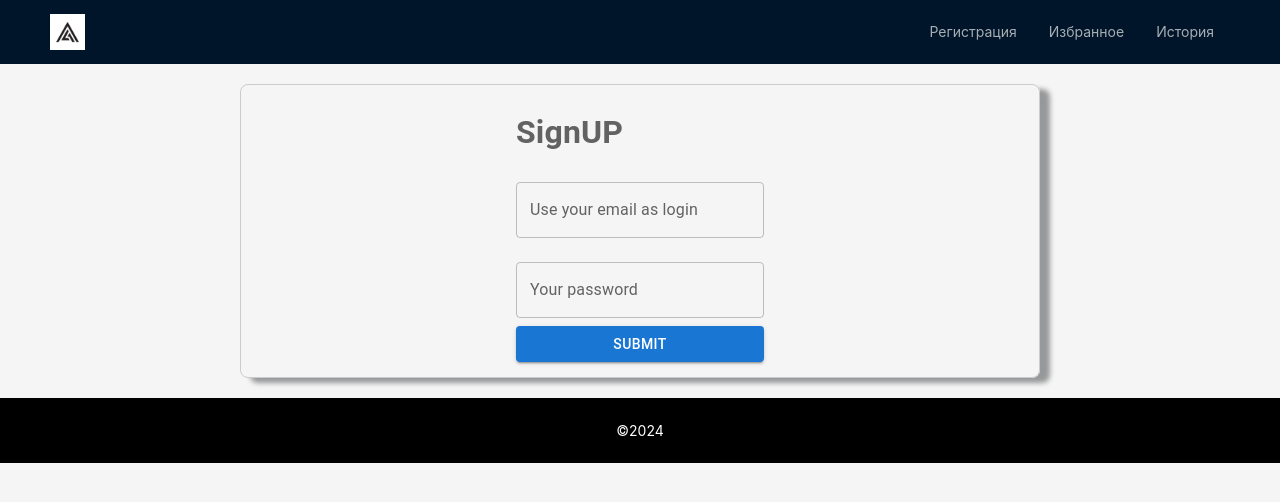
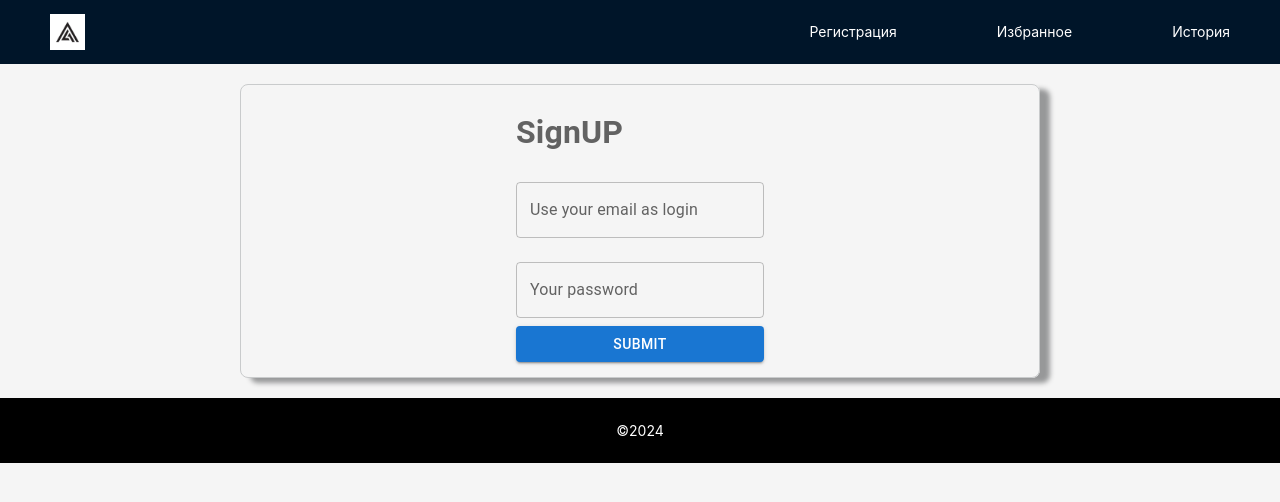
Before and after one commit to CodeforMood/aston-project, a React (Create React App) app in the folder app/: page /sign-up in a window 1280 px wide. Shown: the top 502 px of the page. Built offline with nearby package versions, Linux system fonts and the light colour scheme.

Commit message:
выносит header в компонент header-nav

```diff
--- a/app/src/components/App/App.tsx
+++ /dev/null
@@ -1,78 +0,0 @@
-import React from 'react';
-import { Layout, Menu } from 'antd';
-import MainPage from '../../pages/main-page/main-page'
-import Favourites from '../../pages/favourites/favourites'
-import Register from '../../pages/register/register';
-import Login from '../../pages/login/login';
-import PageNotFound from '../../pages/page-not-found/page-not-found'
-import History from '../../pages/history/history';
-import { Link, Routes, Route } from 'react-router-dom';
-import { MenuItem } from '../../types/menu-item';
-import { AppRoute } from '../../const';
-
-function getItem(
-  label: React.ReactNode,
-  key: React.Key,
-  icon?: React.ReactNode,
-  children?: MenuItem[],
-  type?: '',
-): MenuItem {
-  return {
-    key,
-    icon,
-    children,
-    label,
-    type,
-  } as MenuItem;
-}
-
-const items: MenuItem[] = [
-  getItem(<Link to={AppRoute.SignUp}> Регистрация </Link>, '1'),
-  getItem(<Link to={AppRoute.Favourites}> Избранное </Link>, '2'),
-  getItem(<Link to={AppRoute.History}> История </Link>, '3'),
-]
-
-const { Header, Footer } = Layout;
-
-const App: React.FC = () => {
-
-  return (
-    <Layout style={{ minHeight: '100vh', gap: '20px' }}>
-      <Header
-        style={{
-          position: 'sticky',
-          top: 0,
-          zIndex: 1,
-          width: '100%',
-          display: 'flex',
-          alignItems: 'center',
-        }}
-      >
-        <Link to={AppRoute.Root} style={{display: 'flex', alignItems: 'center'}}>
-          <img src="img/logo.jpg" alt="logo" style={{ height: 36, width: 35 }} />
-        </Link>
-        <Menu
-          theme="dark"
-          mode="horizontal"
-          items={items}
-          style={{ flex: 1, minWidth: 0, justifyContent: 'right', }}
-        />
-      </Header>
-
-      <Routes>
-          <Route path="/" element={<MainPage />} />
-          <Route path="/favourites" element={<Favourites />} />
-          <Route path="/history" element={<History />} />
-          <Route path="/sign-up" element={<Register />} />
-          <Route path="/sign-in" element={<Login />} />
-          <Route path="*" element={<PageNotFound />} />
-      </Routes>
-
-      <Footer style={{ textAlign: 'center', flexShrink: 0, background: 'black', color: 'white' }}>
-        ©{new Date().getFullYear()}
-      </Footer>
-    </Layout>
-  );
-};
-
-export default App;
--- /dev/null
+++ b/app/src/components/app/app.tsx
@@ -0,0 +1,36 @@
+import React from 'react';
+import { Layout } from 'antd';
+import MainPage from '../../pages/main-page/main-page'
+import Favourites from '../../pages/favourites/favourites'
+import Register from '../../pages/register/register';
+import Login from '../../pages/login/login';
+import PageNotFound from '../../pages/page-not-found/page-not-found'
+import History from '../../pages/history/history';
+import { Routes, Route } from 'react-router-dom';
+import { HeaderNav } from '../header-nav/header-nav';
+
+const { Footer } = Layout;
+
+const App: React.FC = () => {
+
+  return (
+    <Layout style={{ minHeight: '100vh', gap: '20px' }}>
+      <HeaderNav />
+
+      <Routes>
+          <Route path="/" element={<MainPage />} />
+          <Route path="/favourites" element={<Favourites />} />
+          <Route path="/history" element={<History />} />
+          <Route path="/sign-up" element={<Register />} />
+          <Route path="/sign-in" element={<Login />} />
+          <Route path="*" element={<PageNotFound />} />
+      </Routes>
+
+      <Footer style={{ textAlign: 'center', background: 'black', color: 'white'}}>
+        ©{new Date().getFullYear()}
+      </Footer>
+    </Layout>
+  );
+};
+
+export default App;
--- a/app/src/components/CustomForm/CustomForm.tsx
+++ b/app/src/components/custom-form/custom-form.tsx
@@ -1,4 +1,4 @@
-import './customForm.css'
+import './custom-form.css'
 import { Button, FormControl, FormGroup, FormLabel, TextField } from '@mui/material';
 import { useFormik } from 'formik';
 import * as Yup from 'yup';
--- /dev/null
+++ b/app/src/components/header-nav/header-nav.tsx
@@ -0,0 +1,31 @@
+import { Header } from "antd/es/layout/layout"
+import { Link } from "react-router-dom"
+import { AppRoute } from "../../const"
+
+
+export const HeaderNav: React.FC = () => {
+
+  return (
+
+    <Header
+      style={{
+      position: 'sticky',
+      top: 0,
+      zIndex: 1,
+      width: '100%',
+      display: 'flex',
+      alignItems: 'center',
+      justifyContent: 'space-between'
+      }}
+    >
+      <Link to={AppRoute.Root} style={{display: 'flex', alignItems: 'center',}}>
+        <img src="img/logo.jpg" alt="logo" style={{ height: 36, width: 35 }} />
+      </Link>
+      <div style={{display: 'flex', gap: 100}}>
+        <Link to={AppRoute.SignUp} style={{color: 'white'}}> Регистрация </Link>
+        <Link to={AppRoute.Favourites} style={{color: 'white'}}> Избранное </Link>
+        <Link to={AppRoute.History} style={{color: 'white'}}> История </Link>
+      </div>
+    </Header>
+    )
+}
--- a/app/src/index.tsx
+++ b/app/src/index.tsx
@@ -3,7 +3,7 @@ import ReactDOM from 'react-dom/client';
 import './index.css';
 import 'antd/dist/antd'
 import { BrowserRouter } from 'react-router-dom';
-import App from './components/App/App';
+import App from './components/app/app';
 
 const root = ReactDOM.createRoot(
   document.getElementById('root') as HTMLElement
--- a/app/src/pages/register/register.tsx
+++ b/app/src/pages/register/register.tsx
@@ -1,5 +1,5 @@
 import React from 'react';
-import CustomForm from '../../components/CustomForm/CustomForm';
+import CustomForm from '../../components/custom-form/custom-form';
 
 function Register() {
 
--- a/app/src/types/menu-item.ts
+++ /dev/null
@@ -1,3 +0,0 @@
-import type { MenuProps } from 'antd';
-
-export type MenuItem = Required<MenuProps>['items'][number];
```
Also changed, not shown: app/src/components/custom-form/custom-form.css (renamed from app/src/components/CustomForm/customForm.css).
